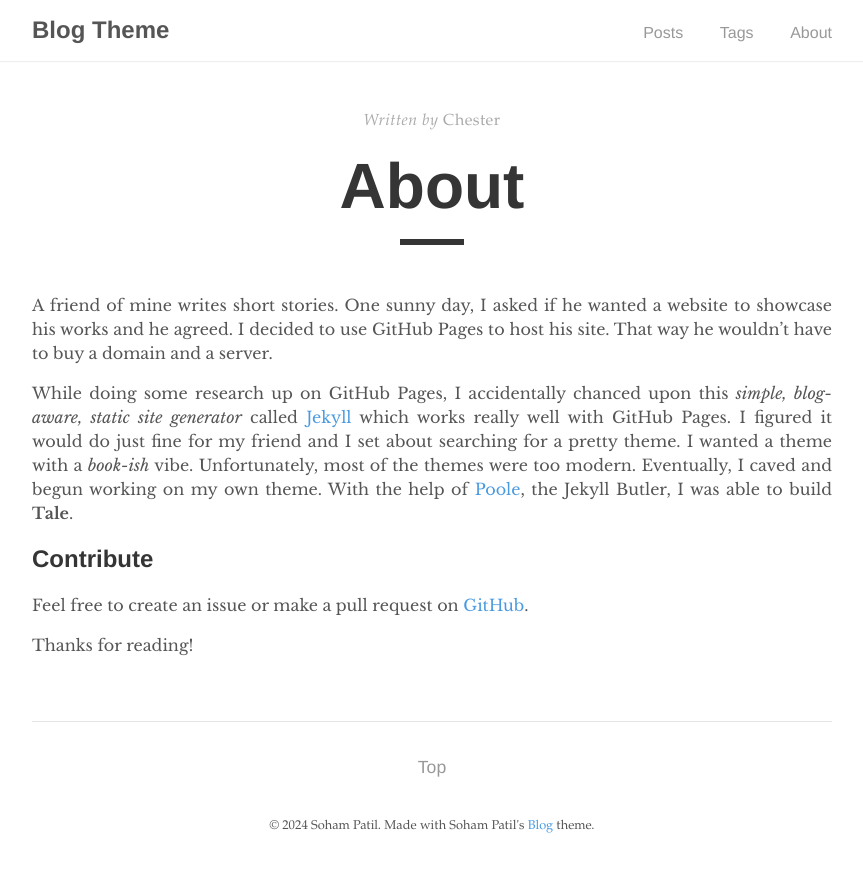
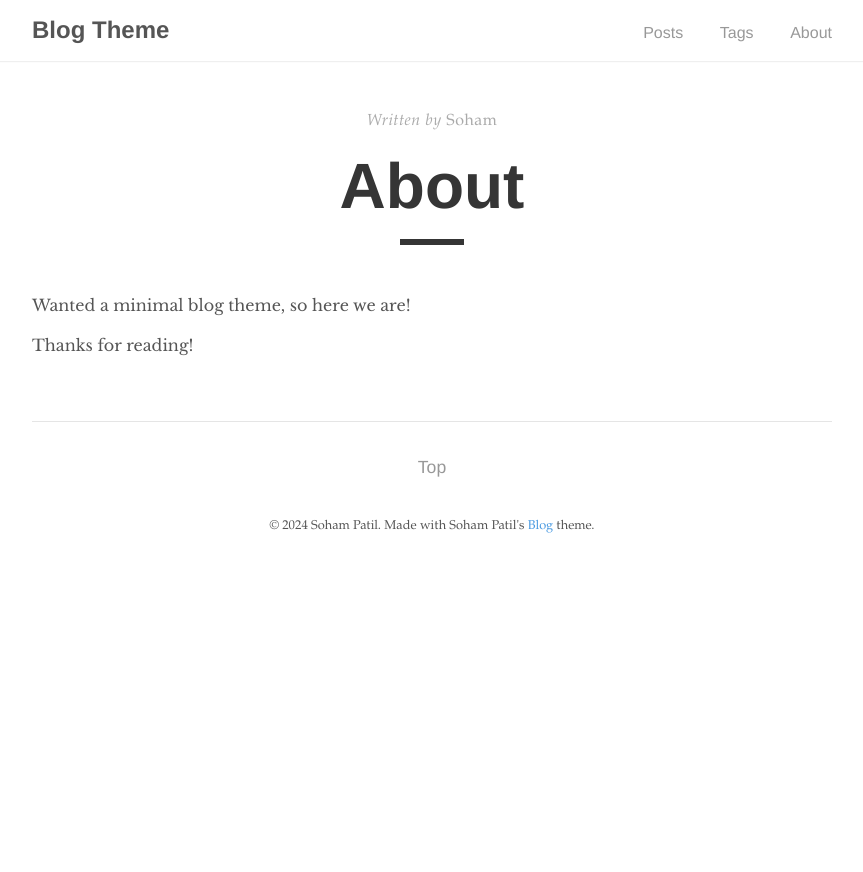
Before and after one commit to techysoham/blogtheme, a Jekyll site: the page built from _pages/about.md, in a window 1280 px wide. Shown: the top 872 px of the page, without its empty margins (208-1071 px from the left). Built offline with Jekyll 4.4.1, drawn with Linux system fonts in a browser that asks for light colours.

Commit message:
Update about.md

```diff
--- a/_pages/about.md
+++ b/_pages/about.md
@@ -1,15 +1,10 @@
 ---
 layout: post
 title: "About"
-author: "Chester"
+author: "Soham"
 permalink: /about/
 ---
 
-A friend of mine writes short stories. One sunny day, I asked if he wanted a website to showcase his works and he agreed. I decided to use GitHub Pages to host his site. That way he wouldn't have to buy a domain and a server.
-
-While doing some research up on GitHub Pages, I accidentally chanced upon this _simple, blog-aware, static site generator_ called [Jekyll](https://jekyllrb.com/) which works really well with GitHub Pages. I figured it would do just fine for my friend and I set about searching for a pretty theme. I wanted a theme with a _book-ish_ vibe. Unfortunately, most of the themes were too modern. Eventually, I caved and begun working on my own theme. With the help of [Poole](https://github.com/poole/poole), the Jekyll Butler, I was able to build **Tale**.
-
-## Contribute
-Feel free to create an issue or make a pull request on [GitHub](https://github.com/chesterhow/tale).
+Wanted a minimal blog theme, so here we are!
 
 Thanks for reading!
```
